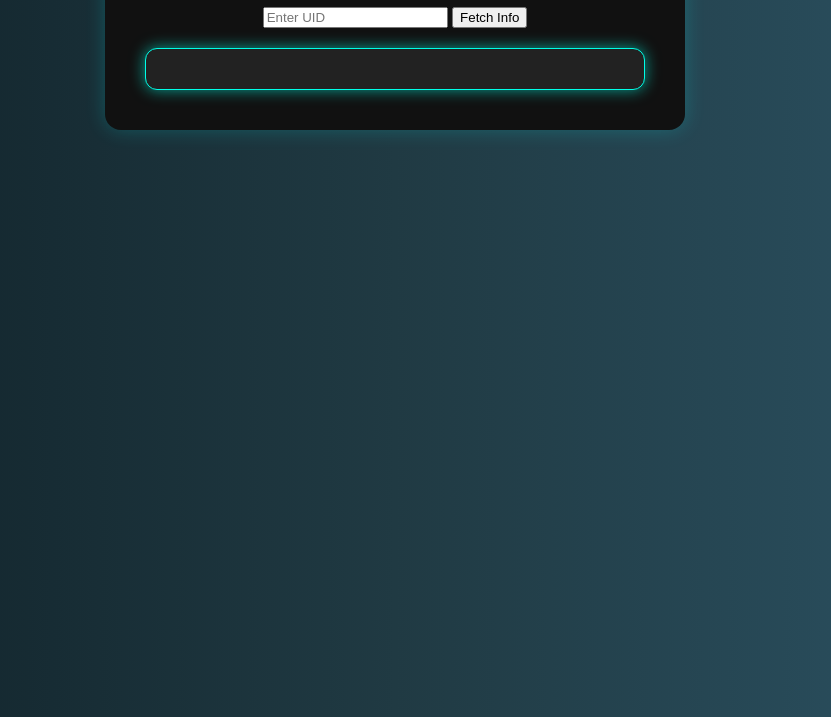
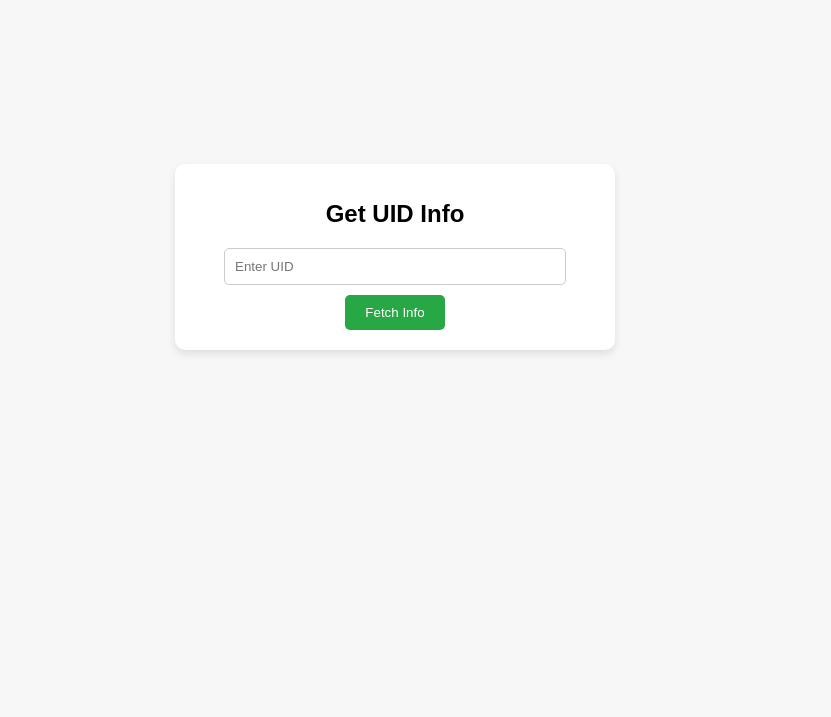
Before and after one commit to DARK-SIRIS/ff-imran, a plain HTML site: page index.html in a window 1280 px wide. Shown: the part 143-860 px from the top of the page, without its empty margins (245-1076 px from the left). After the commit the page ends 800 px from the top, so only its background shows below. Drawn offline with Linux system fonts and the light colour scheme.

Commit message:
Update style.css

```diff
--- a/style.css
+++ b/style.css
@@ -1,87 +1,70 @@
 body {
-    font-family: 'Orbitron', sans-serif;
-    background: linear-gradient(to right, #0f2027, #203a43, #2c5364);
-    color: #fff;
-    padding: 30px;
-    margin: 0;
+    font-family: Arial, sans-serif;
+    background-color: #f7f7f7;
     display: flex;
     justify-content: center;
-    align-items: flex-start;
+    align-items: center;
     height: 100vh;
+    margin: 0;
 }
 
 .container {
-    background: #111;
-    padding: 40px;
-    border-radius: 16px;
-    width: 90%;
-    max-width: 500px;
-    box-shadow: 0 0 20px #00ffff33;
     text-align: center;
+    padding: 20px;
+    background-color: white;
+    border-radius: 10px;
+    box-shadow: 0px 4px 8px rgba(0, 0, 0, 0.1);
+    width: 100%;
+    max-width: 400px;
 }
 
-.title {
-    font-size: 28px;
-    color: #00ffe7;
-    margin-bottom: 30px;
-    animation: slideDown 1s ease-out;
+h1 {
+    font-size: 24px;
+    margin-bottom: 20px;
 }
 
-.lookup-form input {
+input[type="text"] {
+    padding: 10px;
     width: 80%;
-    padding: 12px;
-    margin-bottom: 12px;
-    border: none;
-    border-radius: 10px;
-    font-size: 16px;
+    margin-bottom: 10px;
+    border-radius: 5px;
+    border: 1px solid #ccc;
 }
 
-.lookup-form button {
-    background: #00ffe7;
-    color: #000;
+button {
+    padding: 10px 20px;
+    background-color: #28a745;
     border: none;
-    padding: 12px 25px;
-    border-radius: 10px;
-    font-size: 16px;
+    color: white;
+    border-radius: 5px;
     cursor: pointer;
-    transition: transform 0.3s ease;
 }
-.lookup-form button:hover {
-    transform: scale(1.05);
+
+button:hover {
+    background-color: #218838;
 }
 
 .card {
-    background: #222;
-    border: 1px solid #00ffe7;
+    margin-top: 20px;
     padding: 20px;
-    border-radius: 12px;
-    margin-top: 20px;
-    box-shadow: 0 0 15px #00ffe799;
-}
-
-.card p {
-    font-size: 16px;
-    margin: 10px 0;
+    background-color: #f0f0f0;
+    border-radius: 10px;
+    display: none;
 }
 
 .error {
-    color: #ff5e5e;
-    font-weight: bold;
-    margin-top: 20px;
+    color: red;
 }
 
 .fade-in {
-    opacity: 0;
-    animation: fadeIn 1s forwards;
+    animation: fadeIn 1s ease-in-out;
 }
 
 @keyframes fadeIn {
+    from {
+        opacity: 0;
+    }
     to {
         opacity: 1;
     }
 }
-
-@keyframes slideDown {
-    0% { transform: translateY(-50px); opacity: 0; }
-    100% { transform: translateY(0); opacity: 1; }
-}
```
